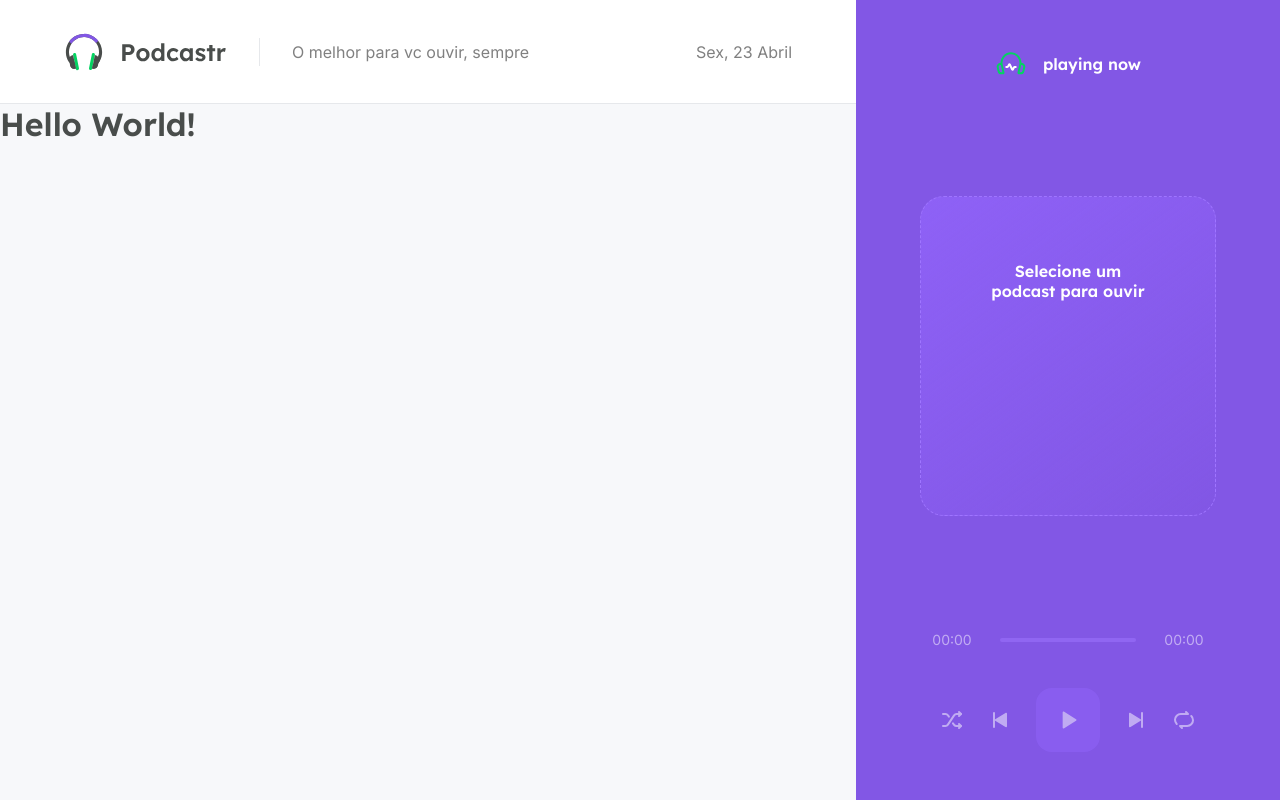
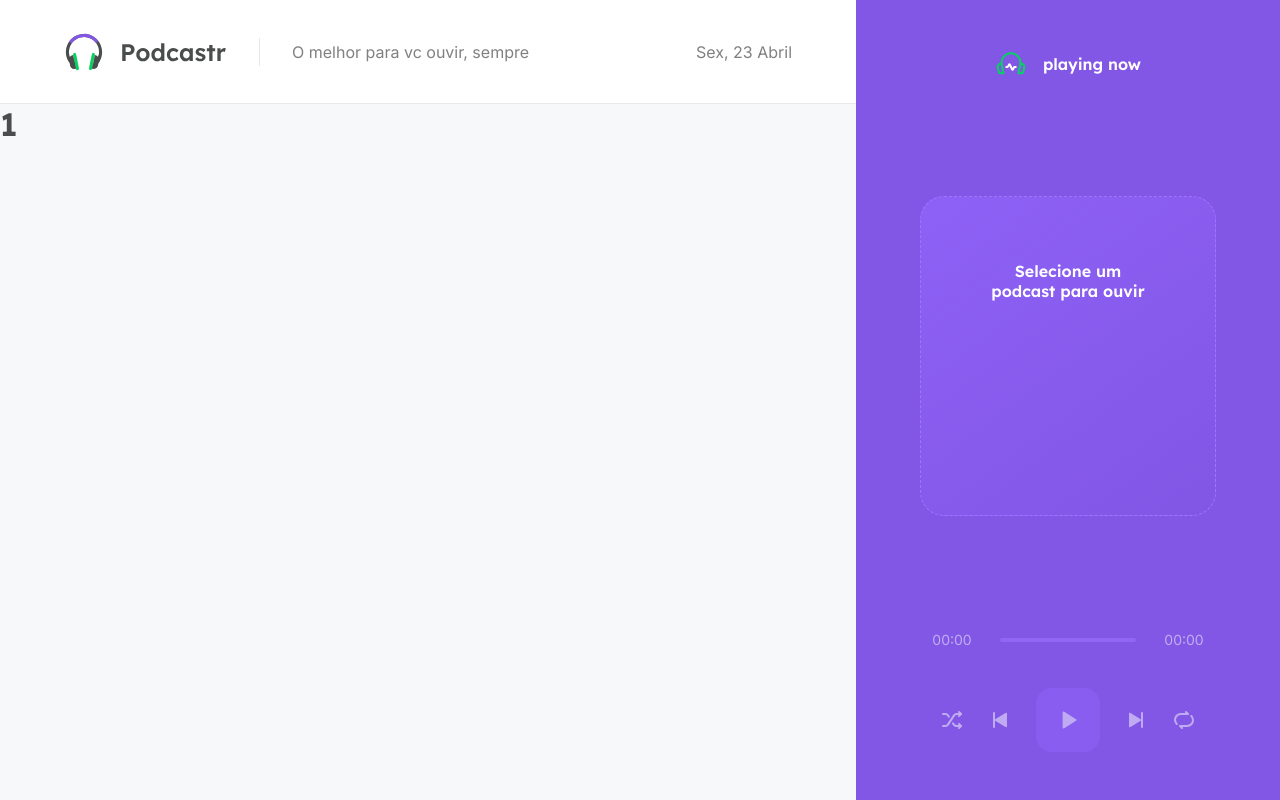
Before and after one commit to dekopossas/podcasterNLW, a Next.js app in the folder podcaster-nlw-next/: page /episode/1 in a window 1280 px wide. Built offline with nearby package versions, Linux system fonts and the light colour scheme.

Commit message:
router e var slug capturado

```diff
--- a/podcaster-nlw-next/src/pages/episode/[slug].tsx
+++ b/podcaster-nlw-next/src/pages/episode/[slug].tsx
@@ -1,6 +1,10 @@
+import { useRouter } from 'next/router';
+
 export default function Episode() {
+  const router = useRouter();
+
   return (
-    <h1>Hello World!</h1>
+    <h1>{router.query.slug}</h1>
   )
 
 }
```
